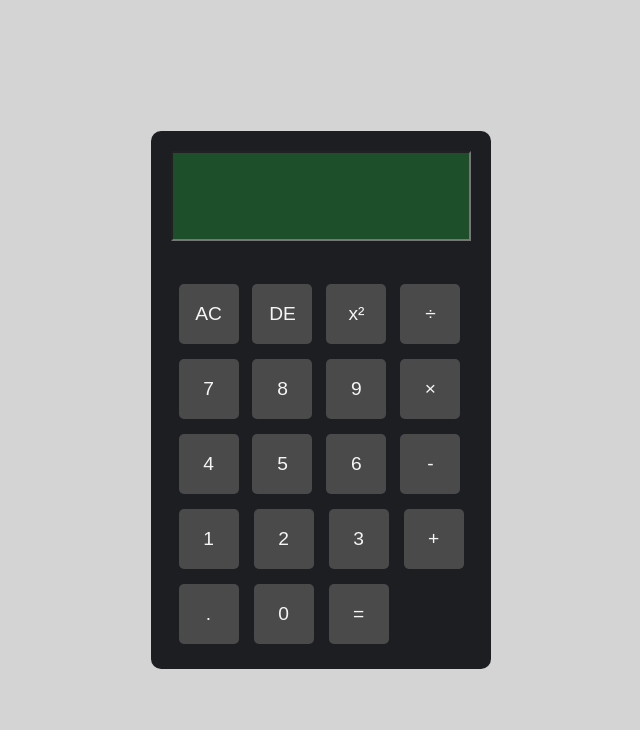
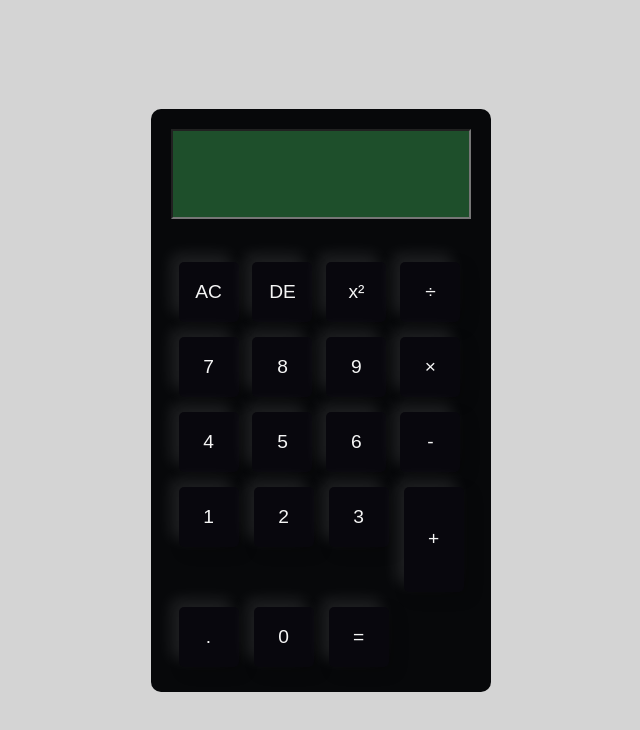
Before and after one commit to GouthaM-Krish-nA/web_dev, a plain HTML site: page web_dev_lvl_0/calculator/index.html in a window 1280 px wide. Shown: the whole page, without its empty margins (319-959 px from the left). Drawn offline with Linux system fonts and the light colour scheme.

Commit message:
designing the buttons

```diff
--- a/web_dev_lvl_0/calculator/style.css
+++ b/web_dev_lvl_0/calculator/style.css
@@ -18,7 +18,7 @@
     flex-flow: column;
 }
 .calculator{
-    background-color: #1C1E22;
+    background-color: #07080a;
     padding: 20px;
     border-radius: 10px;
     max-height: 100vh;
@@ -28,7 +28,7 @@
 }
 button {
     color:whitesmoke;
-    background-color: #4A4A4A;
+    background-color: #08070d;
     display: flexbox;
     font-size: larger;
     font-family: sans-serif;
@@ -37,6 +37,8 @@ button {
     width: 60px;
     height: 60px;
     border-radius: 5px;
+    box-shadow: -8px -8px 15px rgba(255, 255, 255, 0.1),5px 5px 15px rgba(0, 0, 0, 0.2);
+
     cursor: pointer;
     margin: 5px;
 }
@@ -57,8 +59,11 @@ button {
     display: flex;
 
 }
+.large-button{
+    height: 105px;
+}
 input {
-
+    /* in progress */
     font-size: xx-large;
     color: black;
     width: 300px;
```
